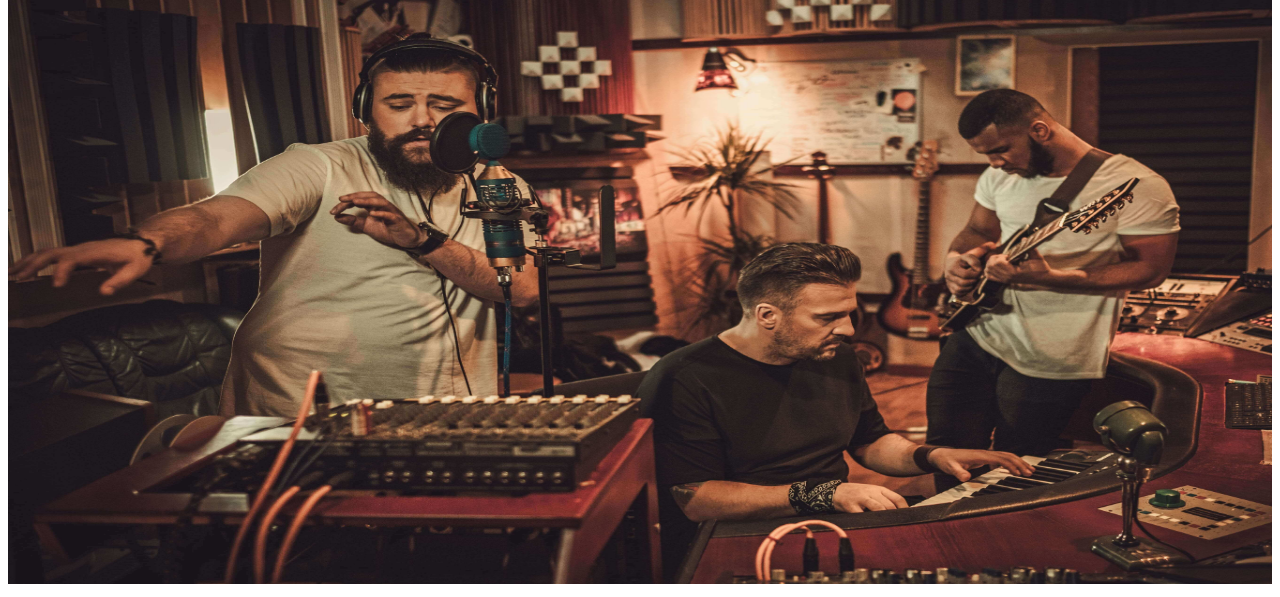
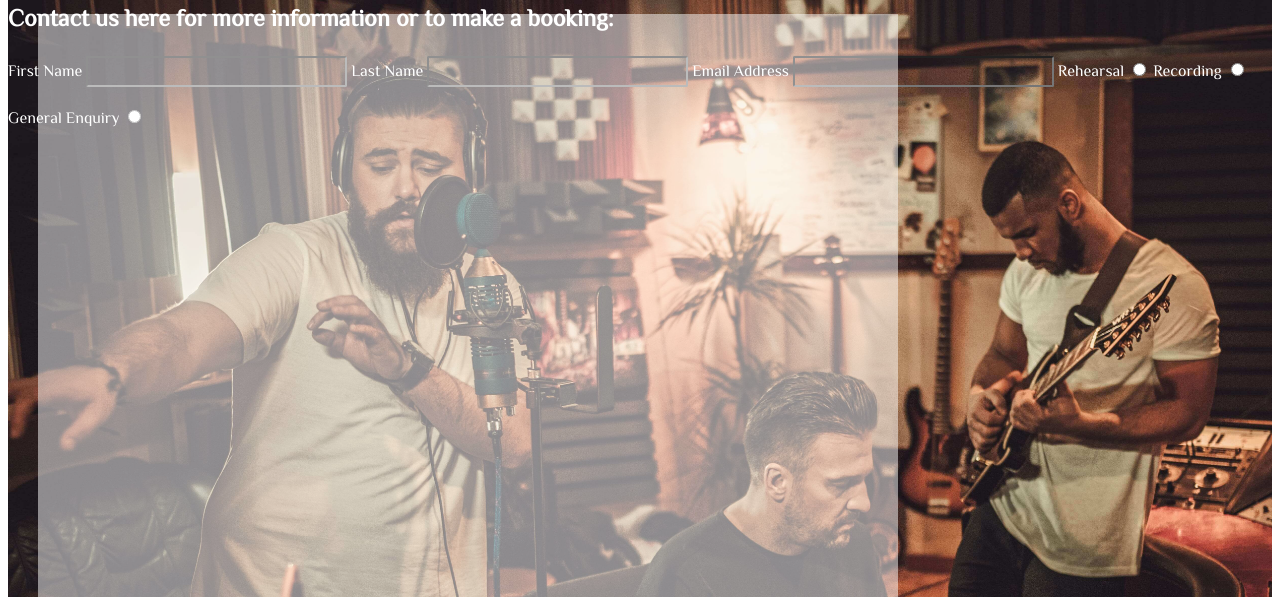
Before and after one commit to mykki92/CI_PP1_FLEETWOOD_STUDIOS, a plain HTML site: page contact.html in a window 1280 px wide. Shown: the part 81-678 px from the top of the page. Drawn offline with Linux system fonts and the light colour scheme.

Commit message:
Add form elements

```diff
--- a/assets/css/style.css
+++ b/assets/css/style.css
@@ -376,18 +376,45 @@ a {
 }
 
 /*contact page sections*/
-#contact {
-    width: 100%;
-    height: 600px;
+#enquiries {
+    clear: left;
+    background: url('../images/contact_page_image.jpg');
+    background-size: cover;
+    background-position: center;
+    height: 900px;
     overflow: hidden;
     position: relative;
+    color: #ffffff;
 }
 
-#contact-image {
-    width: 100%;
+.enquiry-form {
+    color: #ffffff;
+    background-color: #ffffff;
+    opacity: 50%;
+    width: 800px;
     height: 600px;
-    background: url('../images/contact_page_image.jpg') no-repeat center center;
-    background-size: 100% 100%;
+    position: absolute;
+    left: 30px;
+    top: 30px;
+    padding: 30px;
+}
+
+.enquiry-form > h2 {
+    color: #fafafa;
+    margin-bottom: 20px;
+}
+
+.text-input {
+    background: transparent;
+    color: #fafafa;
+    width: 20%;
+    height: 25px;
+    margin: 5px 0 20px 0;
+    border-radius: 2px;
+}
+
+.text-input:hover {
+    border-color: #3a3a3a;
 }
 
 /*footer containing social links*/
--- a/contact.html
+++ b/contact.html
@@ -32,8 +32,24 @@
             </ul>
         </nav>
     </header>
-    <section id="contact">
-        <div id="contact-image"></div>
+    <section id="enquiries">
+        <form method="POST" action="https://formdump.codeinstitute.net/" class="enquiry-form"></form>
+        <h2>Contact us here for more information or to make a booking:</h2>
+        <label for="fname">First Name</label>
+        <input id="fname" name="first_name" type="text" class="text-input" required>
+
+        <label for="lname">Last Name</label>
+        <input id="lname" name="last_name" type="text" class="text-input" required>
+
+        <label for="email">Email Address</label>
+        <input type="email" id="email" name="email_address" class="text-input" required>
+
+        <label for="rehearsal">Rehearsal</label>
+        <input type="radio" id="rehearsal" name="enquiry_type" value="rehearsal" required>
+        <label for="recording">Recording</label>
+        <input type="radio" id="recording" name="enquiry_type" value="recording" required>
+        <label for="general_enquiry">General Enquiry</label>
+        <input type="radio" id="general_enquiry" name="enquiry_type" value="general_enquiry" required>
     </section>
     <footer>
         <ul class="social-links">
```
